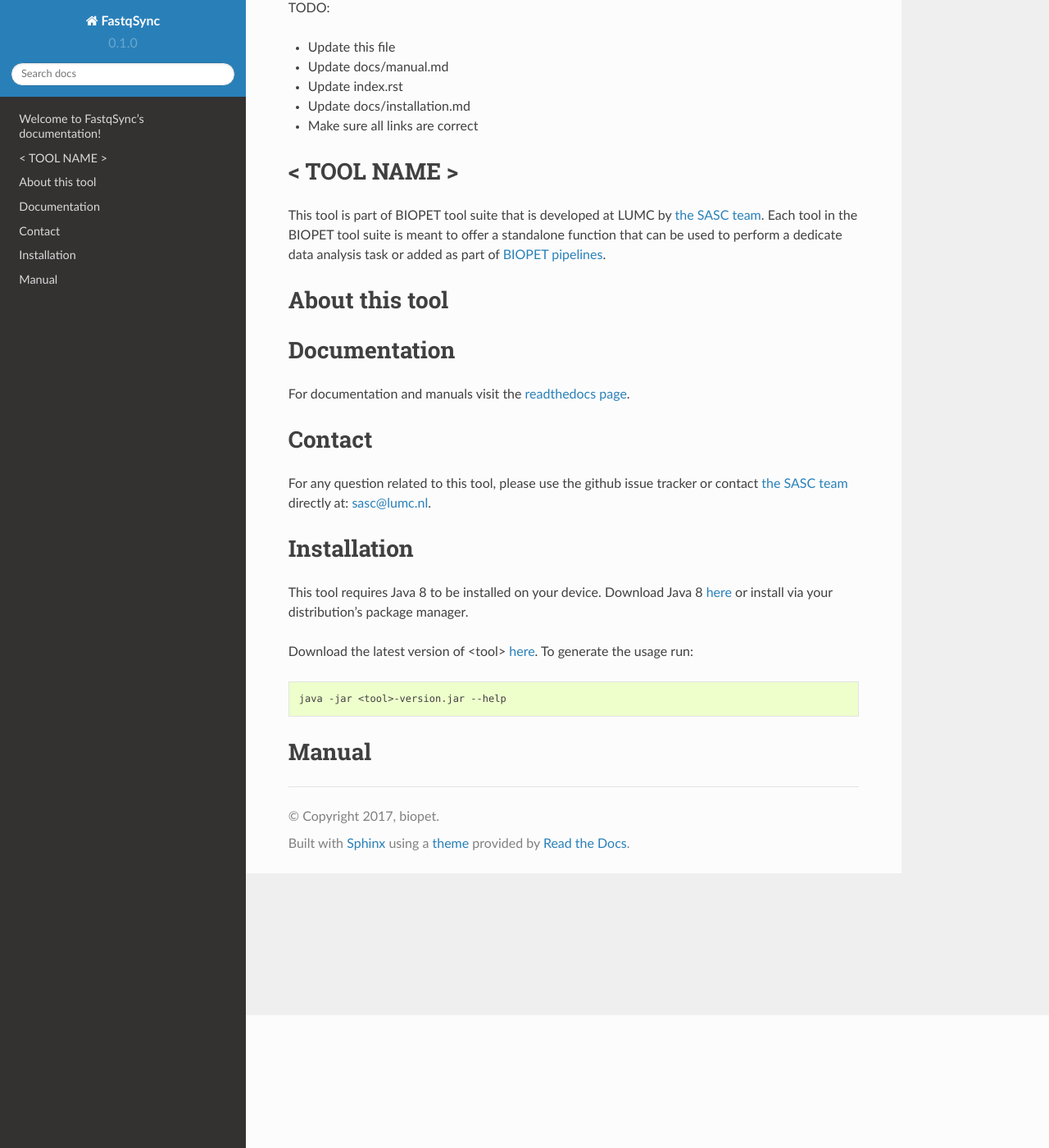
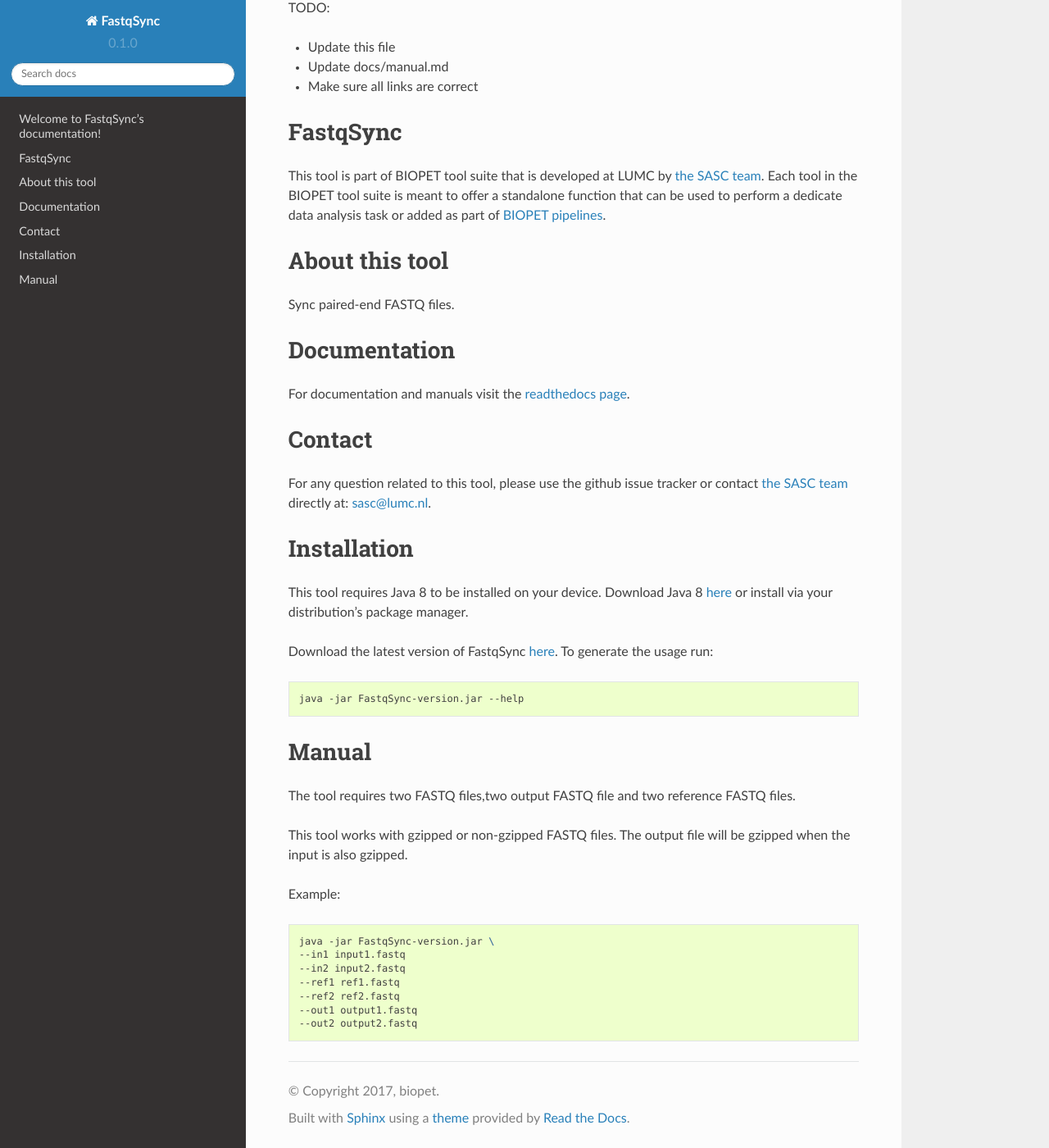
Before and after one commit to biopet/fastqsync, a Sphinx documentation site: the page built from docs/index.rst, in a window 1280 px wide and 1400 px high, scrolled down 162 px. Shown: the whole window at 82% size. Built offline with Sphinx 7.4.7 and the Read the Docs theme 2.0.0, drawn with Linux system fonts in a browser that asks for light colours.

Commit message:
documentation

````diff
--- a/README.md
+++ b/README.md
@@ -1,17 +1,15 @@
 TODO:
 - Update this file
 - Update docs/manual.md
-- Update index.rst
-- Update docs/installation.md
 - Make sure all links are correct
 
-#  < TOOL NAME >
+#  FastqSync
 This tool is part of BIOPET tool suite that is developed at LUMC by [the SASC team](http://sasc.lumc.nl/).
 Each tool in the BIOPET tool suite is meant to offer a standalone function that can be used to perform a
 dedicate data analysis task or added as part of [BIOPET pipelines](http://biopet-docs.readthedocs.io/en/latest/).
 
 #  About this tool
-<Description of a tool>
+Sync paired-end FASTQ files.
 
 #  Documentation
 For documentation and manuals visit the [readthedocs page](http://biopet-toolName.readthedocs.io/en/latest/).
--- a/docs/INSTALLATION.md
+++ b/docs/INSTALLATION.md
@@ -3,8 +3,8 @@
 [here](http://www.oracle.com/technetwork/java/javase/downloads/jre8-downloads-2133155.html)
 or install via your distribution's package manager.
 
-Download the latest version of <tool> [here](https://github.com/biopet/INSERTTOOLNAMEHERE/releases/).
+Download the latest version of FastqSync [here](https://github.com/biopet/Fastqsync/releases/).
 To generate the usage run:
 ```bash
-java -jar <tool>-version.jar --help
+java -jar FastqSync-version.jar --help
 ```
--- a/docs/MANUAL.md
+++ b/docs/MANUAL.md
@@ -1,3 +1,17 @@
 # Manual
 
-<Elaborate usage description>
+The tool requires two FASTQ files,two output FASTQ file and two reference FASTQ files.
+
+This tool works with gzipped or non-gzipped FASTQ files. The output
+file will be gzipped when the input is also gzipped.
+
+Example:
+```bash
+java -jar FastqSync-version.jar \
+--in1 input1.fastq
+--in2 input2.fastq
+--ref1 ref1.fastq
+--ref2 ref2.fastq
+--out1 output1.fastq
+--out2 output2.fastq
+```
````
